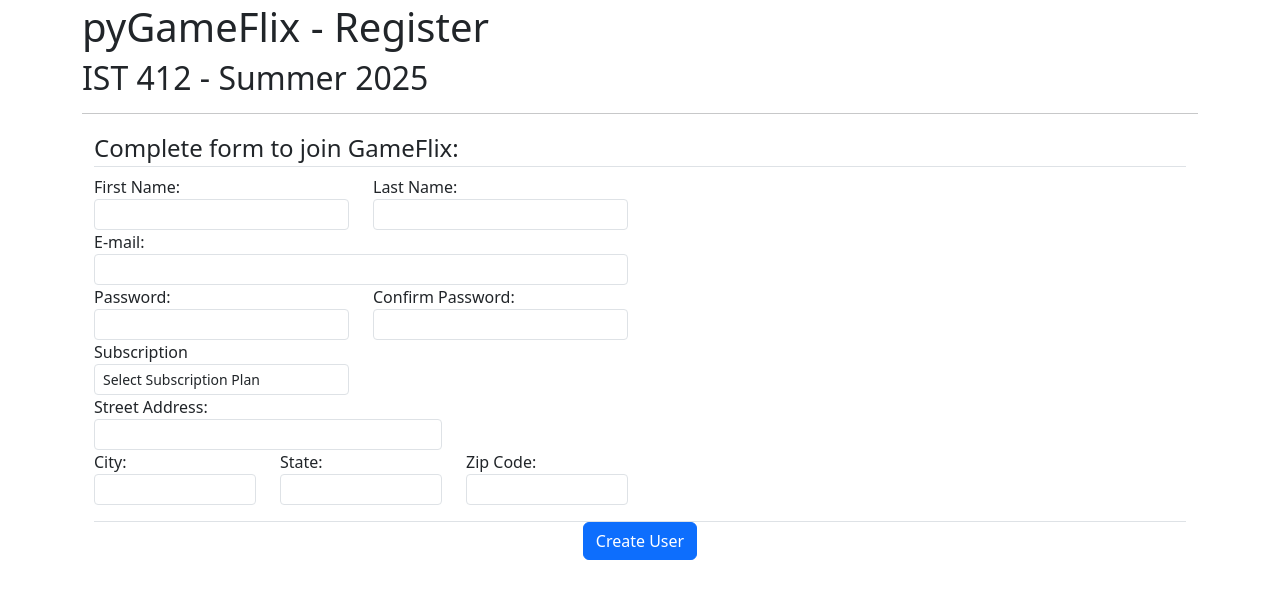
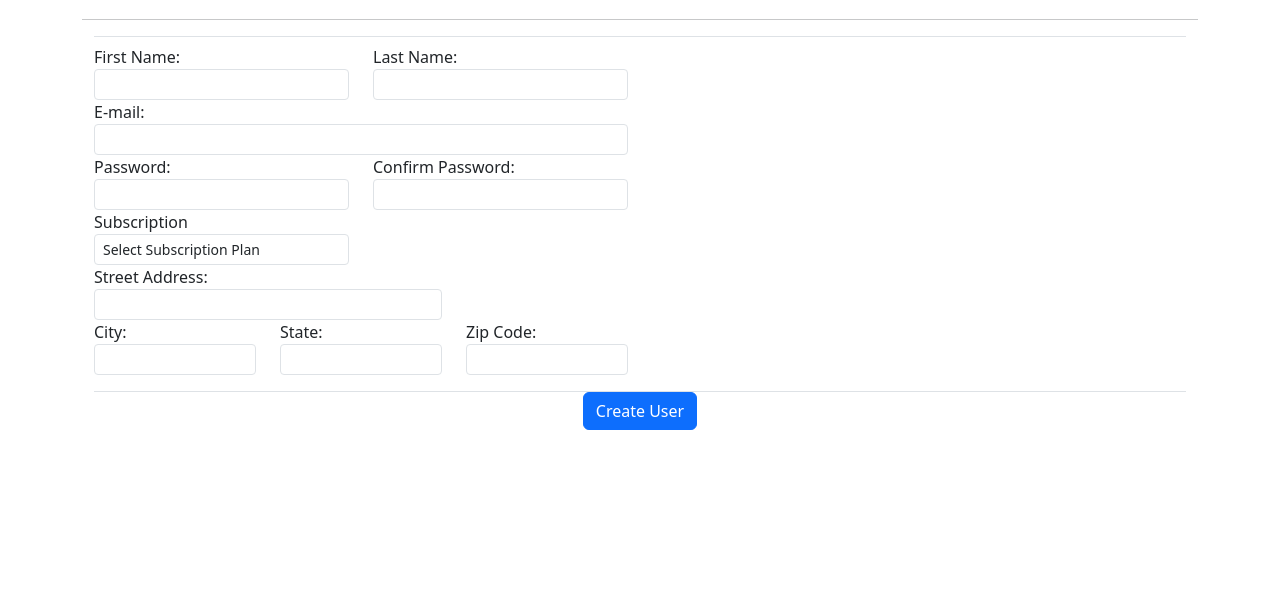
Before and after one commit to sirtuxalot/pyGameFlix, a Flask app: page /access/register in a window 1280 px wide. Shown: the part 61-660 px from the top of the page. Run offline with Flask 3, Linux system fonts and the light colour scheme; some libraries are stand-ins or nearby versions.

Commit message:
Restructure access templates and revise message and denied variable layout

```diff
--- a/templates/access/login.html
+++ b/templates/access/login.html
@@ -1,14 +1,13 @@
 {% extends "base.html" %}
 {% block body_content %}
   <div class="container">
-    <h1>pyGameFlix - Login</h1>
-    <h2>IST 412 - Summer 2025</h2>
+    <h1>{{ message }}</h1>
     <hr>
     <div class="container">
       <form method="POST">
         {{form.hidden_tag()}}
         <fieldset class="form-group">
-          <legend class="border-bottom md-4">Log In To GameFlix:</legend>
+          <legend class="border-bottom md-4">{{ denied }}</legend>
 
           <div class="row">
             <div class="form-group col-md-4" id="email">
--- a/templates/access/register.html
+++ b/templates/access/register.html
@@ -1,14 +1,13 @@
 {% extends "base.html" %}
 {% block body_content %}
   <div class="container">
-    <h1>pyGameFlix - Register</h1>
-    <h2>IST 412 - Summer 2025</h2>
+    <h1>{{ message }}</h1>
     <hr>
     <div class="container">
       <form method="POST">
         {{form.hidden_tag()}}
         <fieldset class="form-group">
-          <legend class="border-bottom md-4">Complete form to join GameFlix:</legend>
+          <legend class="border-bottom md-4"></legend>
 
           <div class="row">
             <div class="form-group col-md-3" id="first_name">
```
